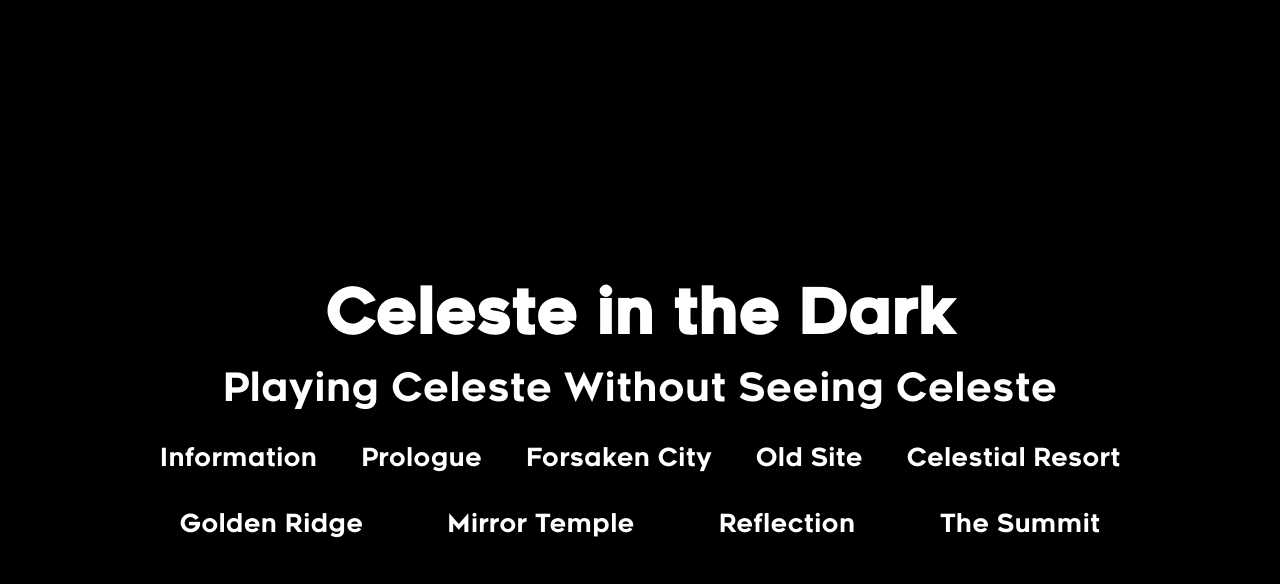
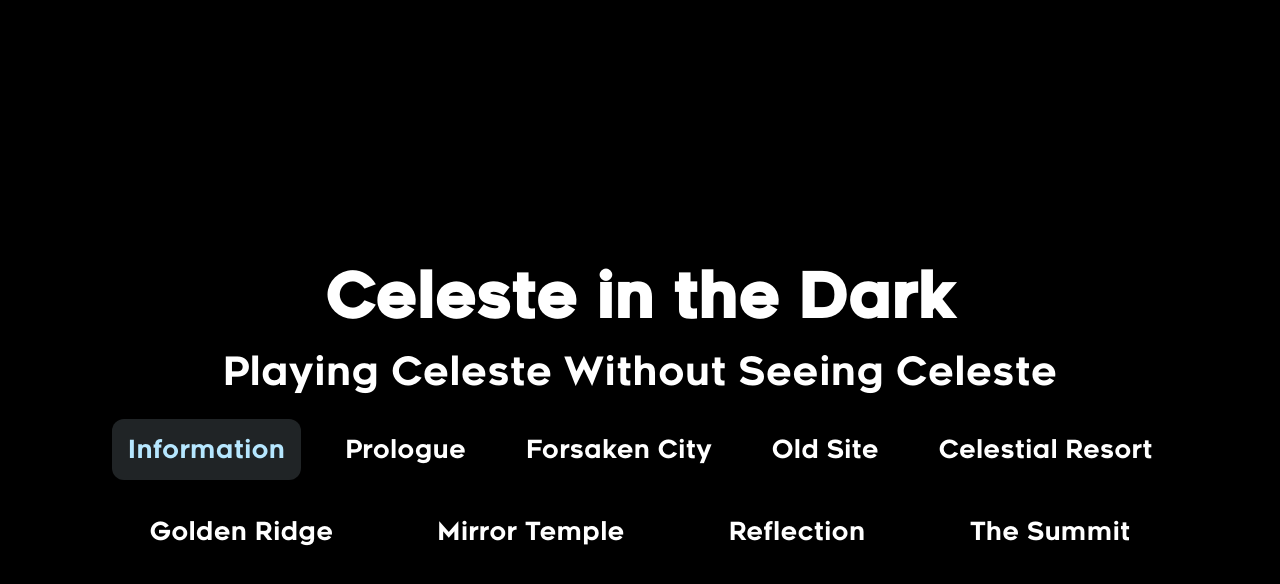
Before and after one commit to ermge/CelesteInTheDark, an Astro site: page / in a window 1280 px wide. In both pictures the pointer is over the link "Information". Built offline with nearby package versions, Linux system fonts and the light colour scheme; Astro itself is replaced by a stand-in of ours.

Commit message:
hover effect for a tags

```diff
--- a/src/styles/index.css
+++ b/src/styles/index.css
@@ -51,7 +51,7 @@ body {
 }
 
 main {
-    max-width: 62.5rem;
+    max-width: 67.5rem;
     height: 100dvh;
     margin-inline: auto;
     display: flex;
@@ -95,10 +95,16 @@ nav {
 
 a {
     margin: var(--slight-margin);
-    padding: var(--slight-padding);
+    padding: var(--normal-padding);
     font-family: var(--heading-font);
     font-size: var(--size-1);
     text-align: center;
     color: white;
     text-decoration: none;
 }
+
+a:hover{
+    background-color: var(--tonal-1);
+    color: var(--primary-1);
+    border-radius: var(--section-radius);
+}
```
Also changed, not shown: src/styles/base.css (+9 -1 lines).
